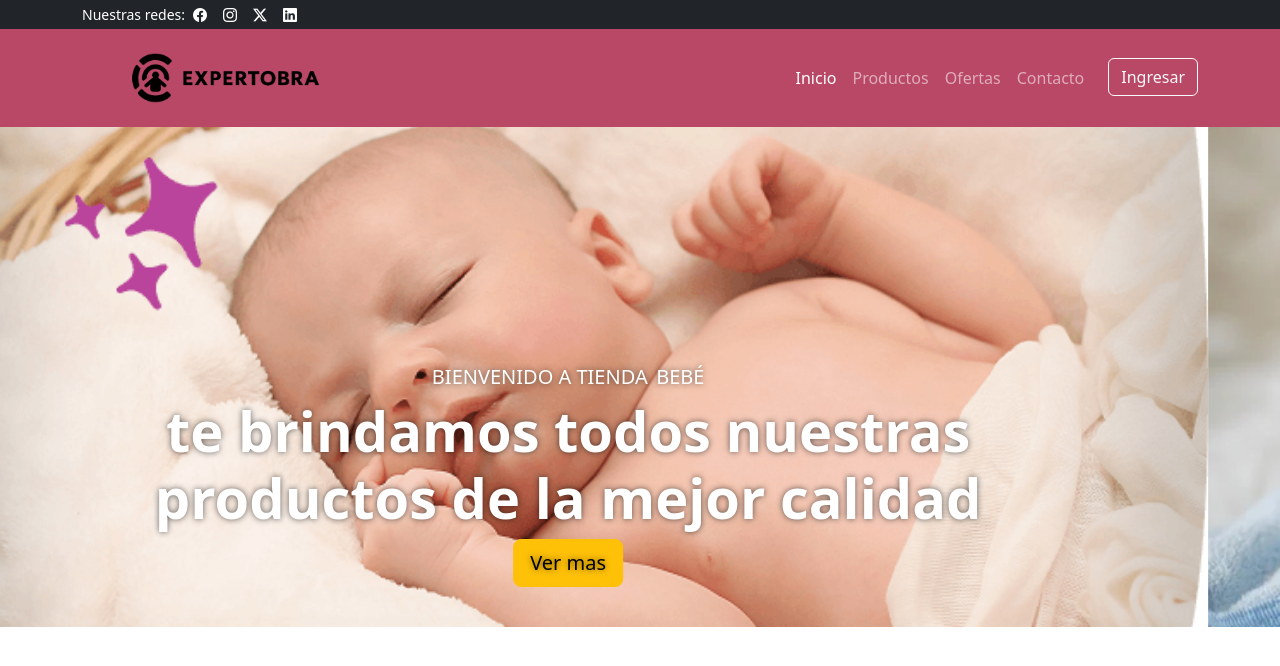
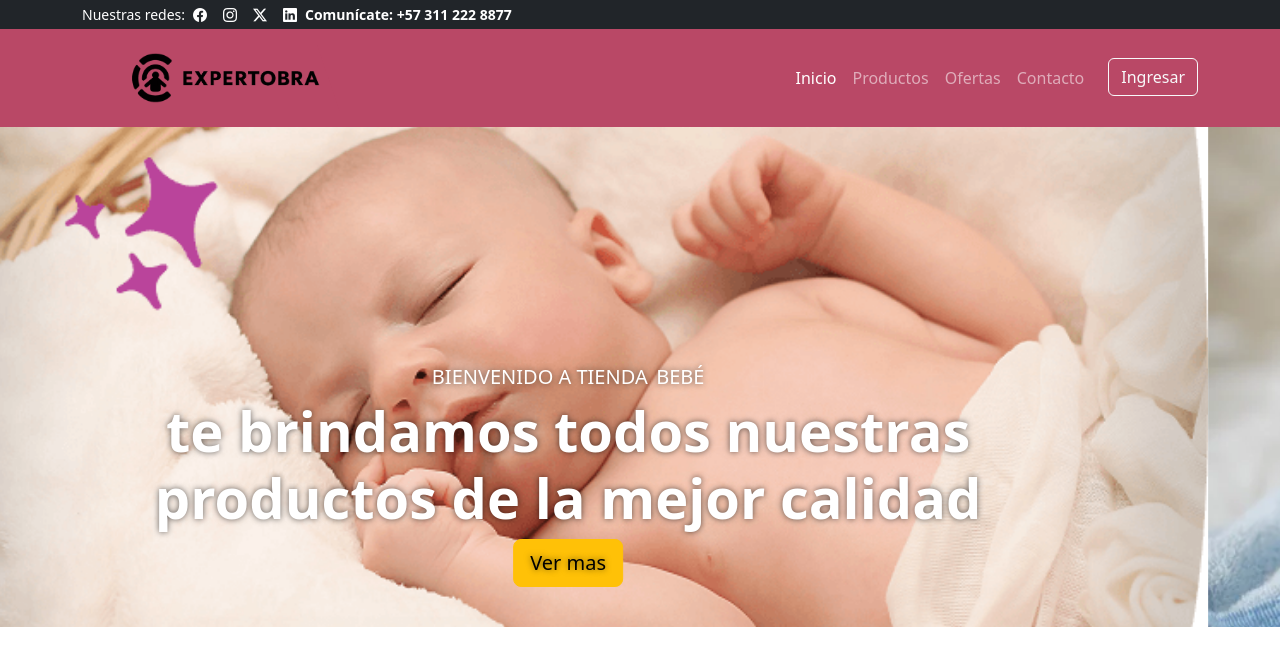
Before and after one commit to luisa-sanchez/Rico_luisa_recup_front, a plain HTML site: page index.html in a window 1280 px wide. Drawn offline with nearby package versions, Linux system fonts and the light colour scheme.

Commit message:
doce commit

```diff
--- a/index.html
+++ b/index.html
@@ -18,6 +18,8 @@
       <a href="#" class="text-white"><i class="bi bi-instagram mx-2"></i></a>
       <a href="#" class="text-white"><i class="bi bi-twitter-x mx-2"></i></a>
       <a href="#" class="text-white"><i class="bi bi-linkedin mx-2"></i></a>
+       <span class="text-white fw-semibold me-2">Comunícate: +57 311 222 8877</span>
+</div>
 
     </div>
   </div>
```
Also changed, not shown: ingresar.html (+2 -0 lines).
